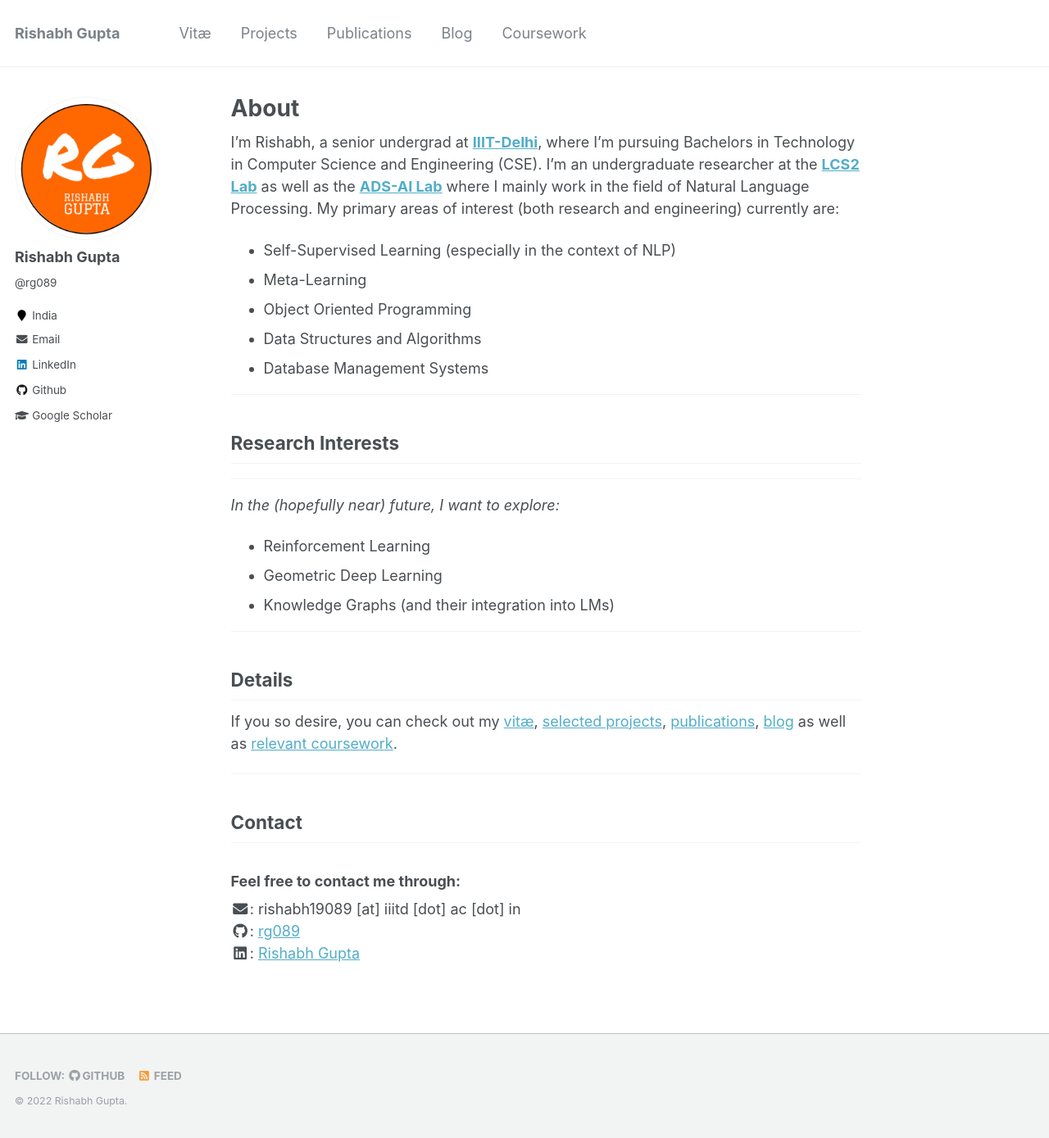
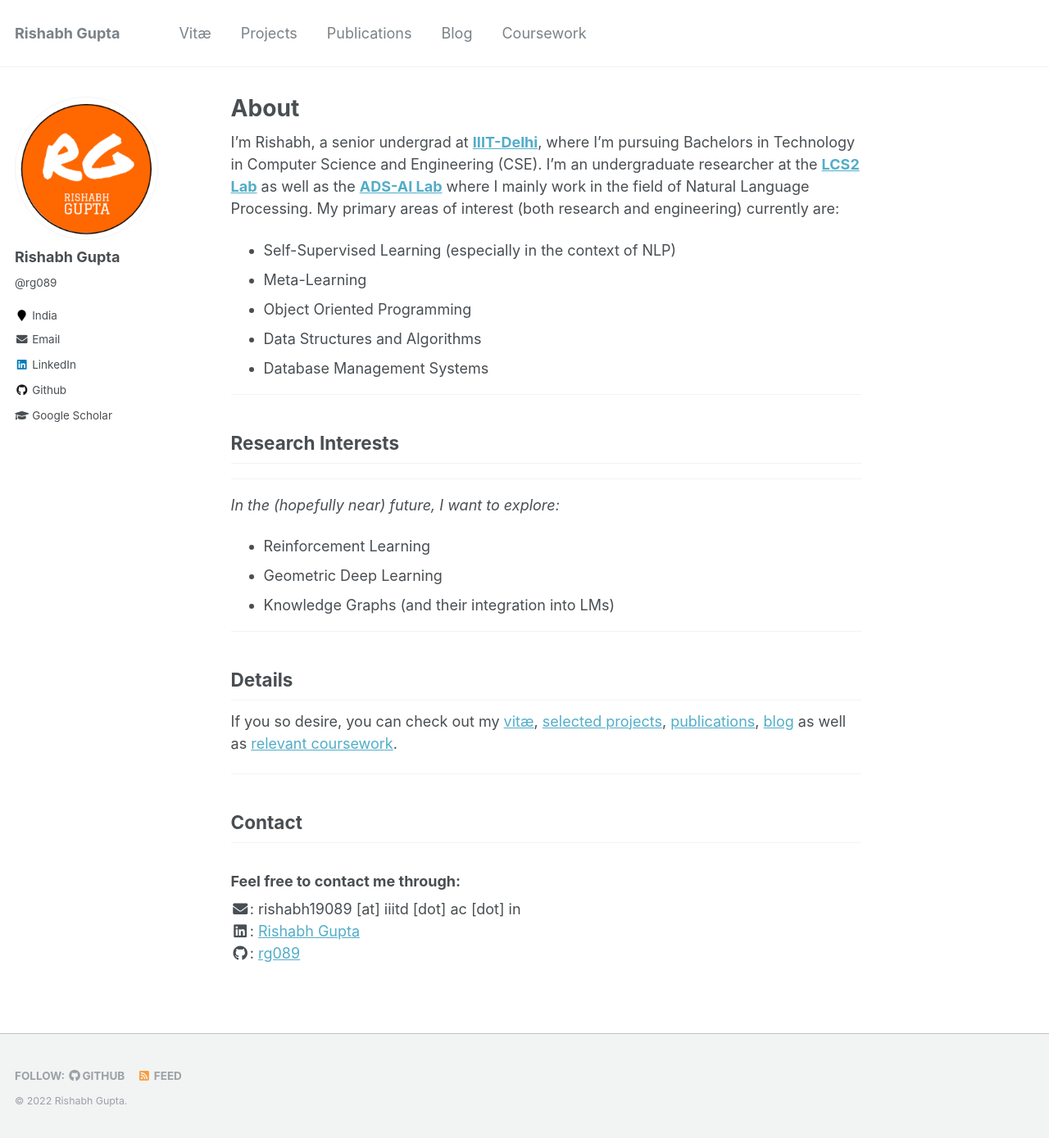
Before and after one commit to rg089/rg089.github.io, a Jekyll site: the page built from _pages/about.md, in a window 1280 px wide and 1389 px high. Shown: the whole window at 82% size. Built offline with Jekyll 4.4.1, drawn with Linux system fonts in a browser that asks for light colours.

Commit message:
updated order in contact

```diff
--- a/_pages/about.md
+++ b/_pages/about.md
@@ -39,5 +39,5 @@ If you so desire, you can check out my [vitæ](/cv), [selected projects](/projec
 
 ### Feel free to contact me through: <br>
 <i class="fas fa-fw fa-envelope" aria-hidden="true"></i>: rishabh19089 [at] iiitd [dot] ac [dot] in<br>
+<i class="fab fa-fw fa-linkedin" aria-hidden="true"></i>: [Rishabh Gupta](https://www.linkedin.com/in/rishabh-gupta-141755203/){:target="_blank"}<br>
 <i class="fab fa-fw fa-github" aria-hidden="true"></i>: [rg089](https://www.github.com/rg089){:target="_blank"}<br>
-<i class="fab fa-fw fa-linkedin" aria-hidden="true"></i>: [Rishabh Gupta](https://www.linkedin.com/in/rishabh-gupta-141755203/){:target="_blank"}<br>
```
